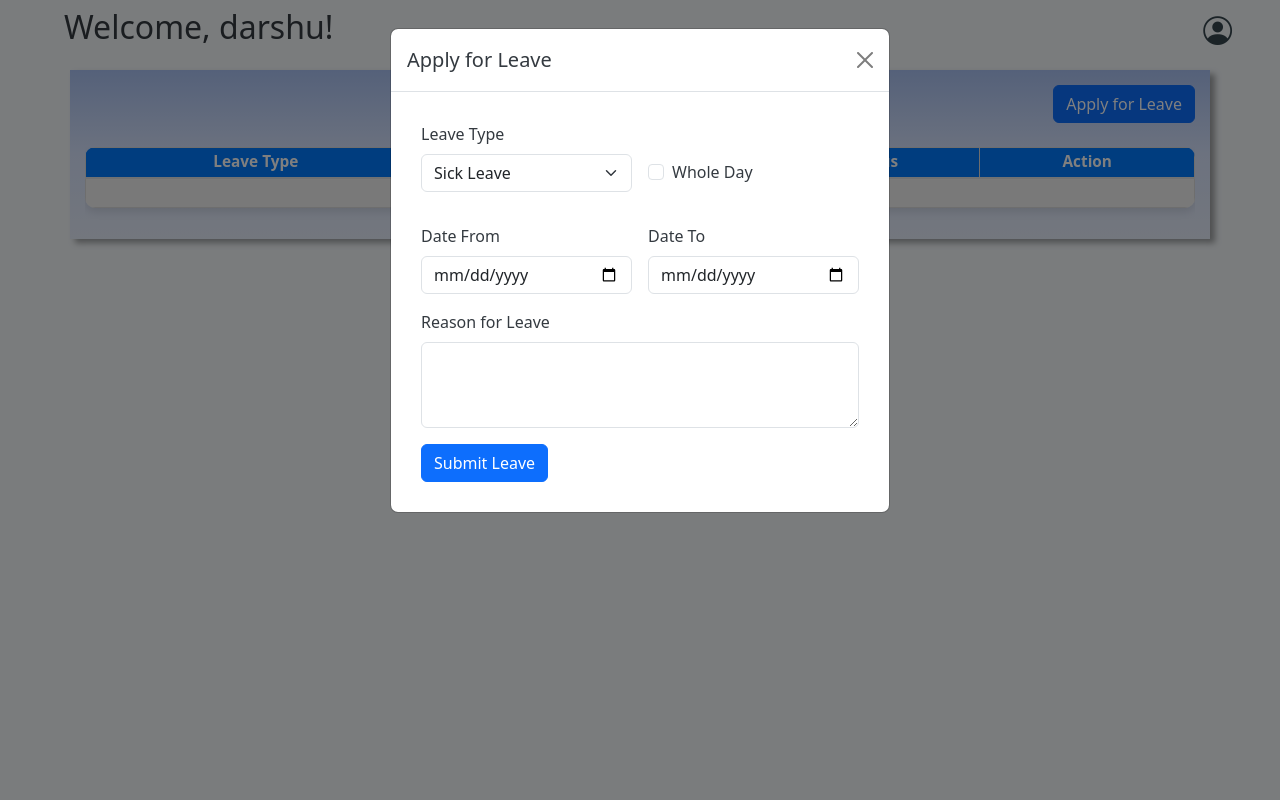
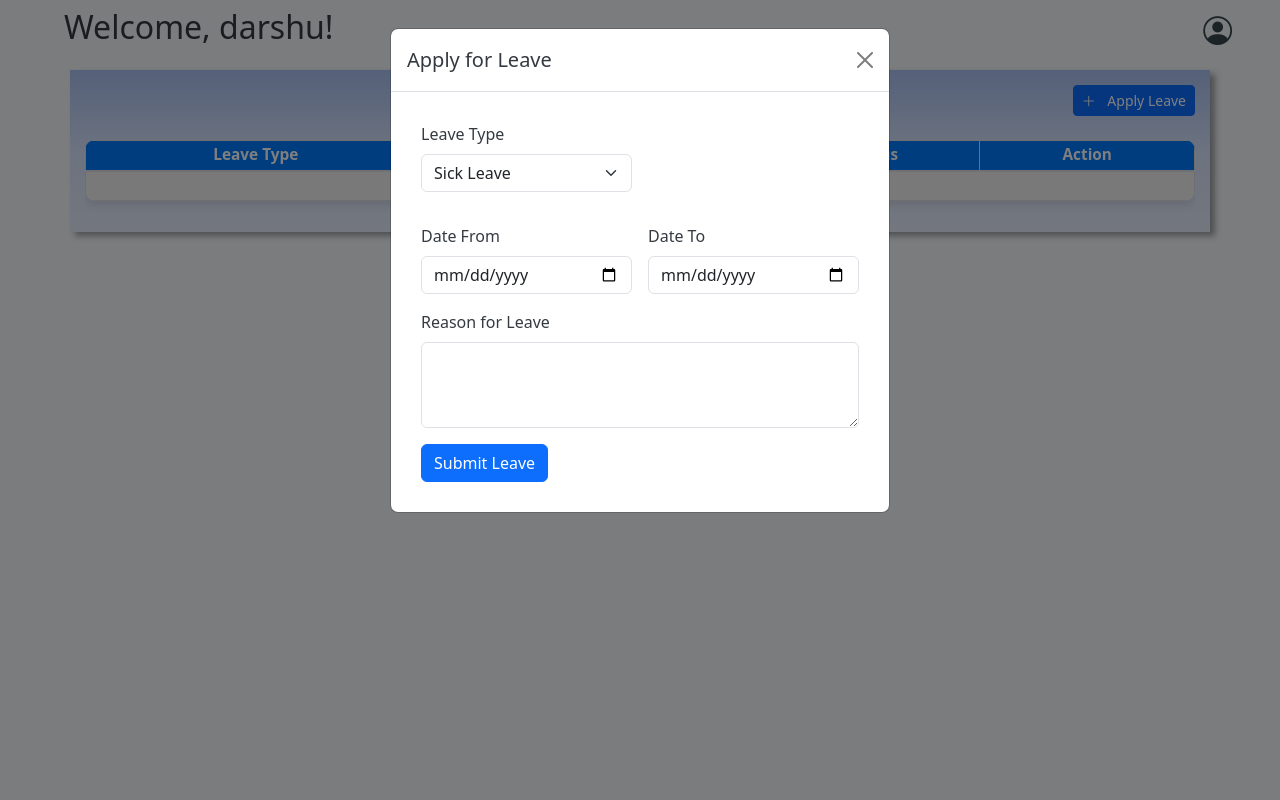
Before and after one commit to DarshanaM11/Django-student-leave-app, a Django app: page /student_dashboard/ in a window 1280 px wide, after a click on "Apply Leave". Run offline with Django 5.2, Linux system fonts and the light colour scheme; a user stored in the database is signed in; data comes from the database, SQL or seed files in the repository; both versions use the stored data as it was before the commit; some libraries are stand-ins or nearby versions.

Commit message:
removed the whole day field and 70% edit function complete

```diff
--- a/myapp/models.py
+++ b/myapp/models.py
@@ -18,7 +18,6 @@ class LeaveApplication(models.Model):
     leave_type = models.CharField(max_length=50)
     leave_date_from = models.DateField()
     leave_date_to = models.DateField()
-    whole_day = models.BooleanField(default=False)
     reason = models.TextField()
     status = models.CharField(
         max_length=20,
--- a/myapp/templates/student_dashboard.html
+++ b/myapp/templates/student_dashboard.html
@@ -49,7 +49,11 @@
 
         <!-- Button to Open the Modal (Positioned Right) -->
         <div class="d-flex justify-content-end mb-4">
-            <button class="btn btn-primary" data-bs-toggle="modal" data-bs-target="#leaveModal">Apply for Leave</button>
+            <!-- <button class="btn btn-primary" data-bs-toggle="modal" data-bs-target="#leaveModal">Apply for Leave</button> -->
+            <button class="btn btn-sm btn-primary" id="applyLeaveButton" data-bs-toggle="modal"
+                data-bs-target="#leaveModal">
+                <i class="bi bi-plus-lg me-2"></i> Apply Leave
+            </button>
         </div>
 
         <!-- Bootstrap Table -->
@@ -73,9 +77,9 @@
                         <td>
                             <button class="btn btn-sm btn-primary edit-btn" data-id="{{ data.id }}"
                                 data-leave-type="{{ data.leave_type }}" data-date-from="{{ data.leave_date_from }}"
-                                data-date-to="{{ data.leave_date_to }}" data-whole-day="{{ data.whole_day }}"
-                                data-reason="{{ data.reason }}">
-                                Edit
+                                data-date-to="{{ data.leave_date_to }}"
+                                data-reason="{{ data.reason }}" data-bs-toggle="modal" data-bs-target="#leaveModal">
+                                <i class="bi bi-pencil me-2"></i> Edit
                             </button>
                         </td>
                     </tr>
@@ -99,7 +103,7 @@
                     <button type="button" class="btn-close" data-bs-dismiss="modal" aria-label="Close"></button>
                 </div>
                 <div class="modal-body">
-                    <form method="POST">
+                    <form method="POST" id="leaveForm">
                         {% csrf_token %}
 
                         <!-- Leave Type and Number of Days Side by Side -->
@@ -115,25 +119,17 @@
                                 </select>
                             </div>
 
-                            <!-- Whole Day Checkbox -->
-                            <div class="col-md-6  mt-5 d-flex align-items-center">
-                                <div class="form-check">
-                                    <input type="checkbox" class="form-check-input" id="wholeDay" name="wholeDay">
-                                    <label for="wholeDay" class="form-check-label">Whole Day</label>
-                                </div>
-                            </div>
+
                         </div>
 
-
-
                         <!-- Date Range Selector Side by Side -->
-                        <div class="row g-3 mt-3">
+                        <div class="row g-3 mt-3" id="dateRange">
                             <div class="col-md-6">
                                 <label for="dateFrom" class="form-label">Date From</label>
                                 <input type="date" class="form-control" id="dateFrom" name="dateFrom" min="{{ today }}"
                                     required>
                             </div>
-                            <div class="col-md-6">
+                            <div class="col-md-6" id="dateToDiv">
                                 <label for="dateTo" class="form-label">Date To</label>
                                 <input type="date" class="form-control" id="dateTo" name="dateTo" min="{{ today }}"
                                     required>
@@ -154,7 +150,6 @@
         </div>
     </div>
 
-
     <!-- Bootstrap JS (for modal functionality) -->
     <script src="https://cdn.jsdelivr.net/npm/bootstrap@5.3.0-alpha1/dist/js/bootstrap.bundle.min.js"></script>
     <link href="https://cdnjs.cloudflare.com/ajax/libs/font-awesome/5.15.4/css/all.min.css" rel="stylesheet">
--- a/myapp/views.py
+++ b/myapp/views.py
@@ -61,8 +61,8 @@ def todos(request):
 def student_dashboard(request):
     print(f"Current user: {request.user.username}")
     if not request.user.is_authenticated:
-        # If the user is not authenticated, redirect them to the login page
-        return redirect('login')  # Make sure 'login' is the name of your login URL
+        # Redirect unauthenticated users to the login page
+        return redirect('login')
 
     if request.method == "POST":
         if "editId" in request.POST:  # Handle editing an existing leave application
@@ -70,15 +70,14 @@ def student_dashboard(request):
             leave_type = request.POST.get("leaveType")
             date_from = request.POST.get("dateFrom")
             date_to = request.POST.get("dateTo")
-            whole_day = bool(request.POST.get("wholeDay"))
             reason = request.POST.get("reason")
 
             try:
+                # Find the leave application by ID
                 leave_application = LeaveApplication.objects.get(id=edit_id, username=request.user.username)
                 leave_application.leave_type = leave_type
                 leave_application.leave_date_from = date_from
                 leave_application.leave_date_to = date_to
-                leave_application.whole_day = whole_day
                 leave_application.reason = reason
                 leave_application.save()
 
@@ -89,7 +88,7 @@ def student_dashboard(request):
             leave_type = request.POST.get("leaveType")
             date_from = request.POST.get("dateFrom")
             date_to = request.POST.get("dateTo")
-            whole_day = bool(request.POST.get("wholeDay"))
+
             reason = request.POST.get("reason")
 
             LeaveApplication.objects.create(
@@ -97,12 +96,11 @@ def student_dashboard(request):
                 leave_type=leave_type,
                 leave_date_from=date_from,
                 leave_date_to=date_to,
-                whole_day=whole_day,
                 reason=reason,
             )
             return JsonResponse({'success': True})
 
-    # Fetch the leave applications for the logged-in user
+    # Fetch all leave applications for the logged-in user
     student_data = LeaveApplication.objects.filter(username=request.user.username)
 
     return render(request, "student_dashboard.html", {
```
Also changed, not shown: static/scripts.js (+84 -0 lines), db.sqlite3, myapp/migrations/0017_remove_leaveapplication_whole_day.py (added).
